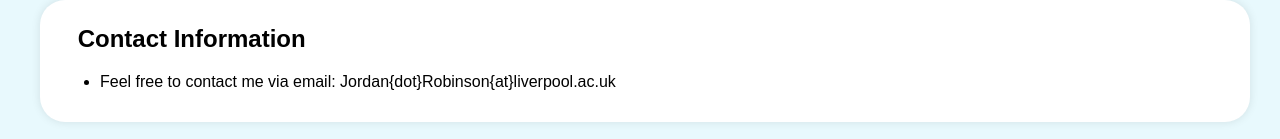
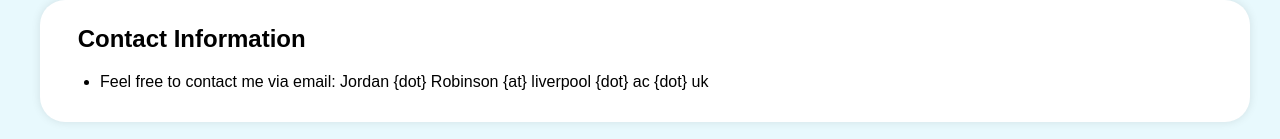
Before and after one commit to RobinsonJI/academic_profile, a plain HTML site: page index.html in a window 1280 px wide. Shown: the part 1627-1766 px from the top of the page. Drawn offline with Linux system fonts and the light colour scheme.

Commit message:
Update index.html

```diff
--- a/index.html
+++ b/index.html
@@ -142,7 +142,7 @@
   <div class="container">
     <h2>Contact Information</h2>
     <ul>
-      <li>Feel free to contact me via email: Jordan{dot}Robinson{at}liverpool.ac.uk</li>
+      <li>Feel free to contact me via email: Jordan {dot} Robinson {at} liverpool {dot} ac {dot} uk</li>
     </ul>
   </div>
 </body>
```
